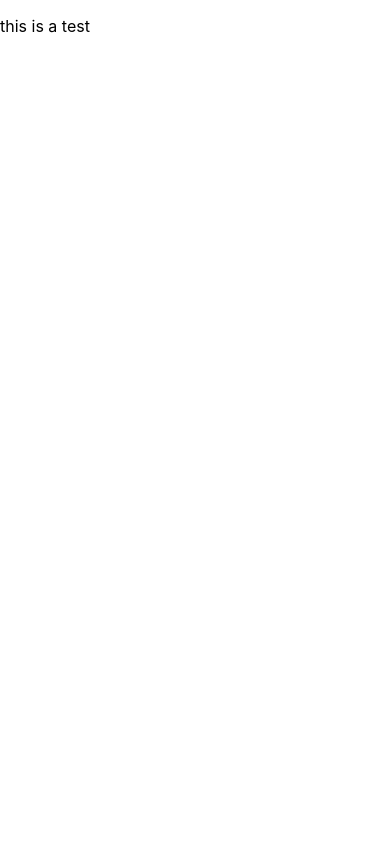
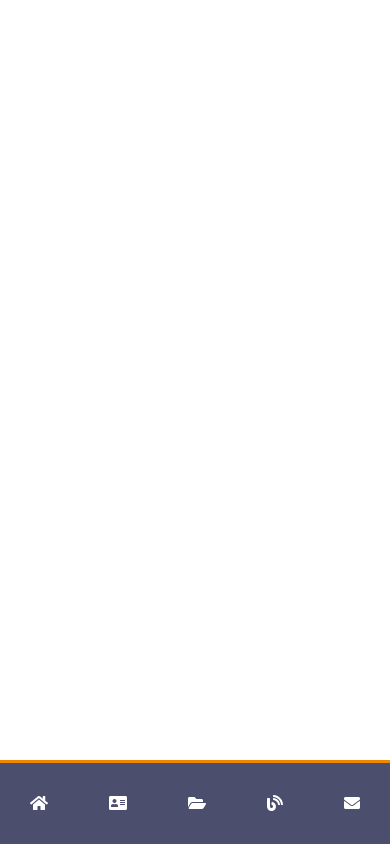
Before and after one commit to olirob93/React-Portfolio, a React (Create React App) app: page / in a window 390 px wide. Built offline with nearby package versions, Linux system fonts and the light colour scheme.

Commit message:
added the mobile nav bar

```diff
--- a/package.json
+++ b/package.json
@@ -3,6 +3,9 @@
   "version": "0.1.0",
   "private": true,
   "dependencies": {
+    "@fortawesome/fontawesome-svg-core": "^1.2.32",
+    "@fortawesome/free-solid-svg-icons": "^5.15.1",
+    "@fortawesome/react-fontawesome": "^0.1.11",
     "@testing-library/jest-dom": "^4.2.4",
     "@testing-library/react": "^9.3.2",
     "@testing-library/user-event": "^7.1.2",
--- a/src/App.jsx
+++ b/src/App.jsx
@@ -1,9 +1,11 @@
 import React from 'react';
 import './App.module.scss';
+import library from './data/fa-library';
+import MobileNav from './componenets/MobileNav/index'
 
 const App = () => {
   return (
-    <p>this is a test</p>
+    <MobileNav />
   );
 }
 
--- a/src/App.module.scss
+++ b/src/App.module.scss
@@ -0,0 +1,12 @@
+@import './variables.module.scss';
+
+* {
+    margin: 0;
+    padding: 0;
+    box-sizing: border-box;
+}
+
+html{
+    font-family: $main-font, $secondary-font;
+    scroll-behavior: smooth;
+}
--- /dev/null
+++ b/src/componenets/MobileNav/MobileNav.jsx
@@ -0,0 +1,19 @@
+import React from 'react';
+import styles from './MobileNav.module.scss';
+import { FontAwesomeIcon } from "@fortawesome/react-fontawesome";
+
+const MobileNav = () => {
+return (
+    <nav className={styles.mobileNav}>
+        <ul className={styles.navItems}>
+            <li><a><FontAwesomeIcon icon='home' /></a></li>
+            <li><a><FontAwesomeIcon icon='address-card' /></a></li>
+            <li><a><FontAwesomeIcon icon='folder-open' /></a></li>
+            <li><a><FontAwesomeIcon icon='blog' /></a></li>
+            <li><a><FontAwesomeIcon icon='envelope' /></a></li>
+        </ul>
+    </nav>
+)
+}
+
+export default MobileNav;
--- /dev/null
+++ b/src/componenets/MobileNav/MobileNav.module.scss
@@ -0,0 +1,44 @@
+@import '../../variables.module.scss';
+
+.mobileNav{
+    height: 10%;
+    width: 100%;
+    display: flex;
+    align-items: center;
+    background-color: $blue-color;
+    position: fixed;
+    bottom: 0;
+    left: 0;
+    border-top: 3px solid $orange-color;
+    z-index: 999;
+
+    .navItems{
+        width: 100%;
+        display: flex;
+        justify-content: space-around;
+
+        li{
+            list-style: none;
+        }
+
+        a {
+            text-decoration: none;
+            color: $white-color;
+
+        }
+    }
+}
+
+@media (min-width: 450px){
+
+    .navItems li a {
+        font-size: 30px;
+
+    }
+}
+
+@media (min-width:700px){
+    .mobileNav {
+        display: none;
+    }
+}
--- /dev/null
+++ b/src/componenets/MobileNav/index.js
@@ -0,0 +1,2 @@
+import MobileNav from './MobileNav';
+export default MobileNav;
--- /dev/null
+++ b/src/data/fa-library.js
@@ -0,0 +1,17 @@
+import { library } from "@fortawesome/fontawesome-svg-core";
+
+import {
+        faHome,
+        faAddressCard,
+        faBlog,
+        faEnvelope,
+        faFolderOpen
+} from "@fortawesome/free-solid-svg-icons";
+
+export default library.add(
+    faHome,
+    faAddressCard,
+    faBlog,
+    faEnvelope,
+    faFolderOpen
+);
--- /dev/null
+++ b/src/variables.module.scss
@@ -0,0 +1,8 @@
+$blue-color: #4B4E6D;
+$orange-color: #F08700;
+$grey-color: #95A3B3;
+$white-color: #fff;
+$black-color: black;
+
+$main-font: 'Prompt';
+$secondary-font: sans-serif;
```
Also changed, not shown: src/componenets/DesktopNav/DesktopNav.jsx (added), src/componenets/DesktopNav/DesktopNav.module.scss (added), src/componenets/DesktopNav/index.js (added), 1 other file (tests, documents, lock files or other folders).
